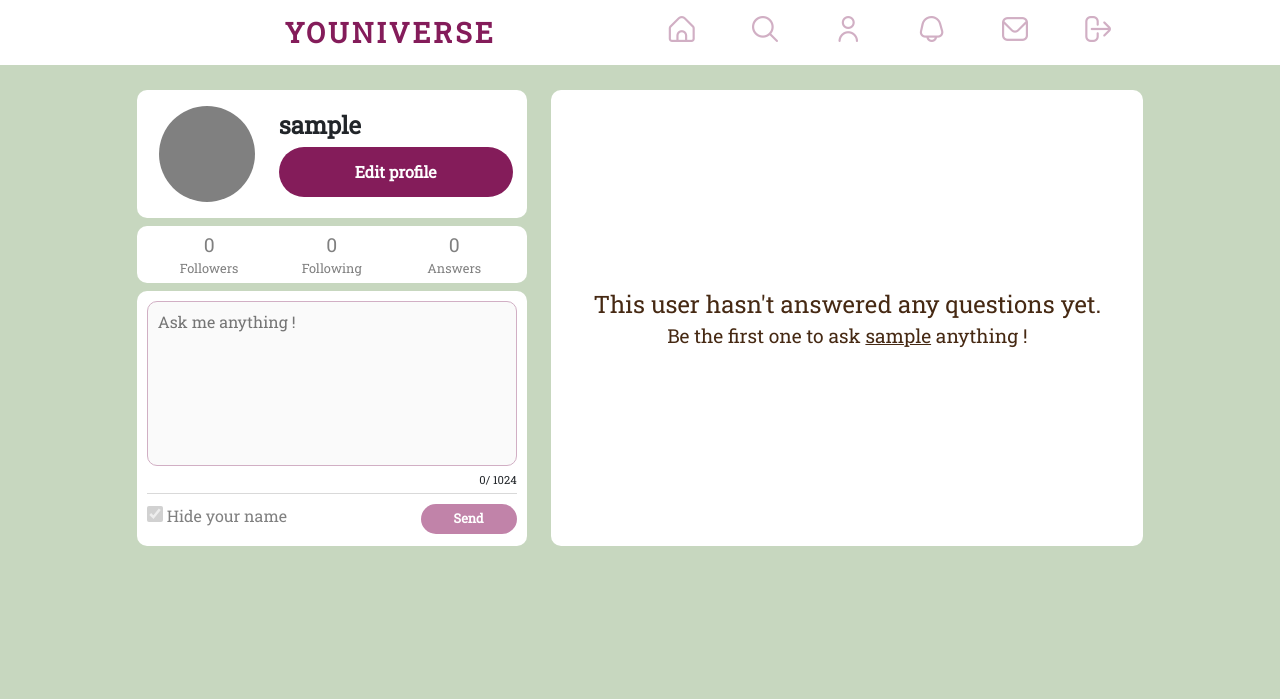
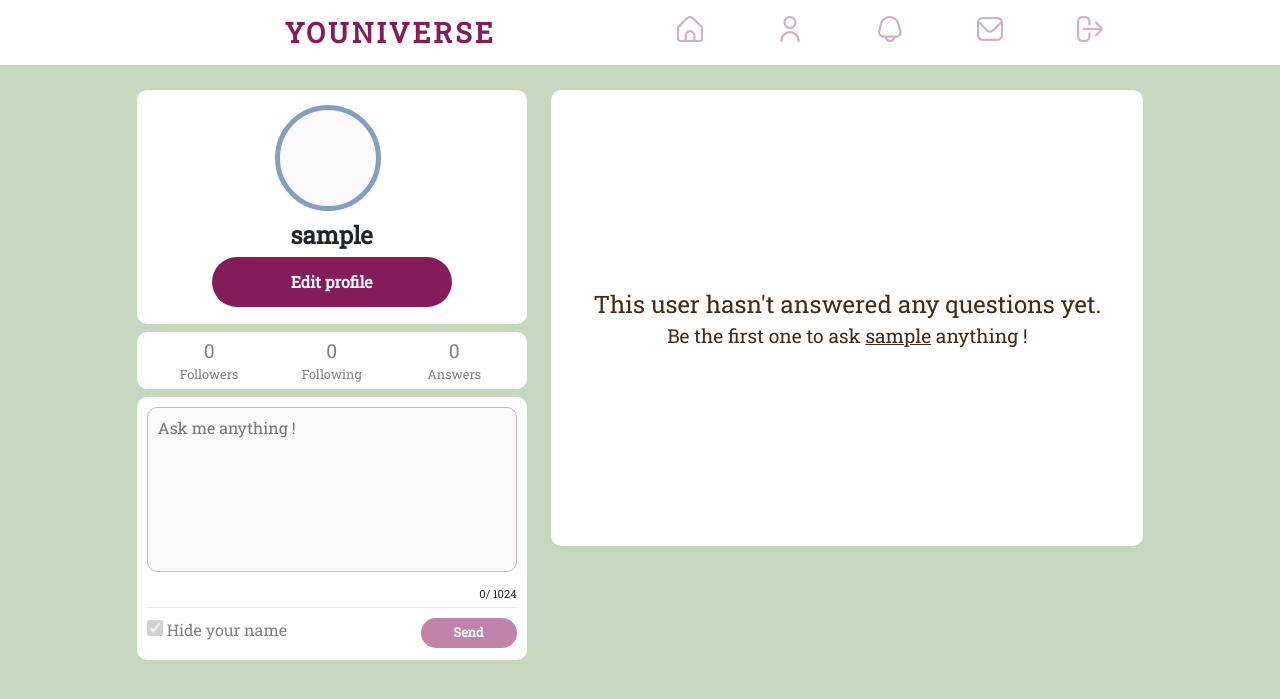
Before and after one commit to ericarfs/django-social-media-website, a Django app: a page that uses app/templates/base_generic.html in a window 1280 px wide. Shown: the top 699 px of the page. Run offline with Django 5.2, Linux system fonts and the light colour scheme; the visitor is signed in with stand-in values (Sample User, id 1); data comes from the database, SQL or seed files in the repository; data that the repository does not hold is empty; some libraries are stand-ins or nearby versions; some web fonts are replaced.

Commit message:
fix some style

```diff
--- a/app/pages/templates/profiles/edit_profile.html
+++ b/app/pages/templates/profiles/edit_profile.html
@@ -30,7 +30,6 @@
         <div class="grid">
             <div class="message-form-container">
                 <textarea id="message" name="body" required>{{profile.question_helper}}</textarea>
-                <br>
                 <div class="send-area">
                     <span></span>
                     <div class="message-button">
--- a/app/pages/templates/profiles/partials/profile_info.html
+++ b/app/pages/templates/profiles/partials/profile_info.html
@@ -102,7 +102,7 @@
                     hx-trigger="keyup"
                     hx-target=".char-count"
                     placeholder="{{profile.question_helper}}"
-            ></textarea><br>
+            ></textarea>
             <div class="char-count">
                 <span id="count">  0</span> / 1024
             </div>
--- a/app/static/socialmedia/style.css
+++ b/app/static/socialmedia/style.css
@@ -376,7 +376,8 @@ select:-webkit-autofill {
     width: 100%;
     font-weight:bold;
     padding-bottom: 8px;
-    border-bottom: 1px solid #d9d9d9;
+    border-bottom: 1px solid #e9e9e9;
+
 }
 
 .question-author{
@@ -400,7 +401,7 @@ select:-webkit-autofill {
     flex-direction: column;
     justify-content: space-between;
     width: 100%;
-    border-bottom: 1px solid #d9d9d9;
+    border-bottom: 1px solid #e9e9e9;
     padding-bottom: 10px;
     padding-top: 8px;
 }
@@ -425,7 +426,7 @@ select:-webkit-autofill {
     height: 40px;
     max-width: 100%;
     border-radius: 40px;
-    border: 2px solid var(--pink-details);
+    outline: 2px solid var(--pink-details);
 }
 
 .author-user{
@@ -541,8 +542,9 @@ select:-webkit-autofill {
     min-height: 128px;
     background-color: white;
     border-radius: 10px;
-    padding: 10px 14px;
+    padding: 20px 14px 10px 14px;
     display: flex;
+    flex-direction: column;
     justify-content: space-evenly;
     align-items: center;
     flex-wrap: wrap;
@@ -555,8 +557,9 @@ select:-webkit-autofill {
     height: 96px;
     max-width: 100%;
     border-radius: 128px;
+    outline: 5px solid var(--blue-details);
     margin: 0 16px 0 8px;
-    background-color: var(--grey);
+    background-color: var(--main-bg-white);
 }
 
 .profile-user{
@@ -564,13 +567,14 @@ select:-webkit-autofill {
     max-width: 100%;
     min-height: 100px;;
     display: flex;
-    align-items: flex-start;
+    align-items: center;
     justify-content: center;
     flex-direction: column;
 }
 
 .user-actions{
-    width: 100%;
+    max-width: 100%;
+    width: 240px;
     min-height: 50px;
     display: flex;
     flex-wrap: wrap;
@@ -727,6 +731,7 @@ select:-webkit-autofill {
 
 #message{
     height: 165px;
+    margin-bottom: 8px;
 }
 
 #message:focus{
@@ -754,7 +759,7 @@ select:-webkit-autofill {
     flex-wrap: wrap;
     justify-content: space-between;
     padding-top: 10px;
-    border-top: 1px solid #d9d9d9;
+    border-top: 1px solid #e9e9e9;
 }
 
 .response-container{
--- a/app/templates/base_generic.html
+++ b/app/templates/base_generic.html
@@ -41,7 +41,6 @@
           <nav class="nav-menu" >
             <ul class="nav-list">
               <li class="nav-icon"><a href="{% url 'pages:home' %}"> <i class="fi fi-rr-home"></i> </a></li>
-              <li class="nav-icon"><a href="/"> <i class="fi fi-rr-search"></i> </a></li>
               <li class="nav-icon"><a href="{% url 'pages:profile-detail'  request.user %}"> <i class="fi fi-rr-user"></i> </a></li>
               <li class="nav-icon"><a href="/"> <i class="fi fi-rr-bell"></i> </a></li>
               <li class="nav-icon"><a href="{% url 'pages:profile-inbox'%}"> <i class="fi fi-rr-envelope"></i> </a></li>
```
